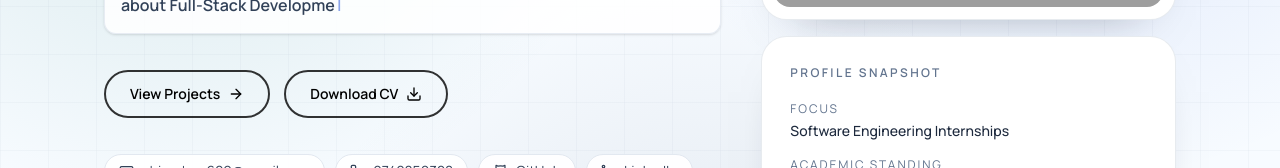
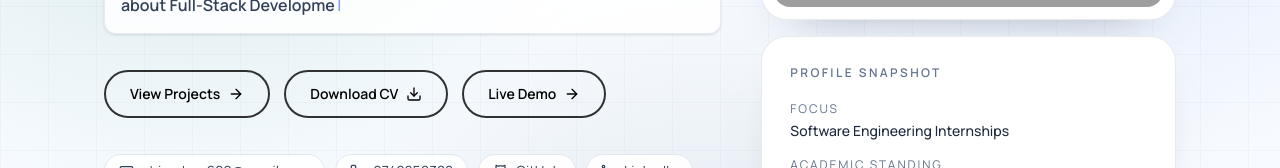
Before and after one commit to Avizz220/my-portfolio, a Next.js app: page / in a window 1280 px wide. Shown: the part 497-665 px from the top of the page. Built offline with nearby package versions, Linux system fonts and the light colour scheme; grey boxes are pictures that could not be loaded.

Commit message:
view demo button design changes

```diff
--- a/src/components/sections/Hero.tsx
+++ b/src/components/sections/Hero.tsx
@@ -4,7 +4,7 @@ import Image from "next/image";
 import { motion } from "framer-motion";
 import { ArrowRight, Download, Github, Globe, Linkedin, Mail, Phone } from "lucide-react";
 import { useEffect, useState } from "react";
-import { contacts, profile } from "@/data/portfolioData";
+import { contacts, profile, projects } from "@/data/portfolioData";
 
 const highlightLine =
   "Computer Engineering Undergraduate • University of Ruhuna • Passionate about Full-Stack Development";
@@ -23,6 +23,7 @@ type HeroProps = {
 
 export function Hero({ shouldStartTyping }: HeroProps) {
   const [typedLine, setTypedLine] = useState("");
+  const liveDemoUrl = projects.find((project) => project.live)?.live;
 
   useEffect(() => {
     if (!shouldStartTyping) {
@@ -84,6 +85,18 @@ export function Hero({ shouldStartTyping }: HeroProps) {
               Download CV
               <Download size={16} />
             </a>
+            {liveDemoUrl ? (
+              <a
+                href={liveDemoUrl}
+                target="_blank"
+                rel="noreferrer"
+                className="inline-flex items-center gap-2 rounded-full border-2 border-black/80 bg-transparent px-6 py-3 text-sm font-semibold text-black transition hover:-translate-y-0.5 hover:border-black"
+                title="Open live demo"
+              >
+                Live Demo
+                <ArrowRight size={16} />
+              </a>
+            ) : null}
           </div>
 
           <ul className="mt-9 flex flex-wrap gap-2.5">
```
